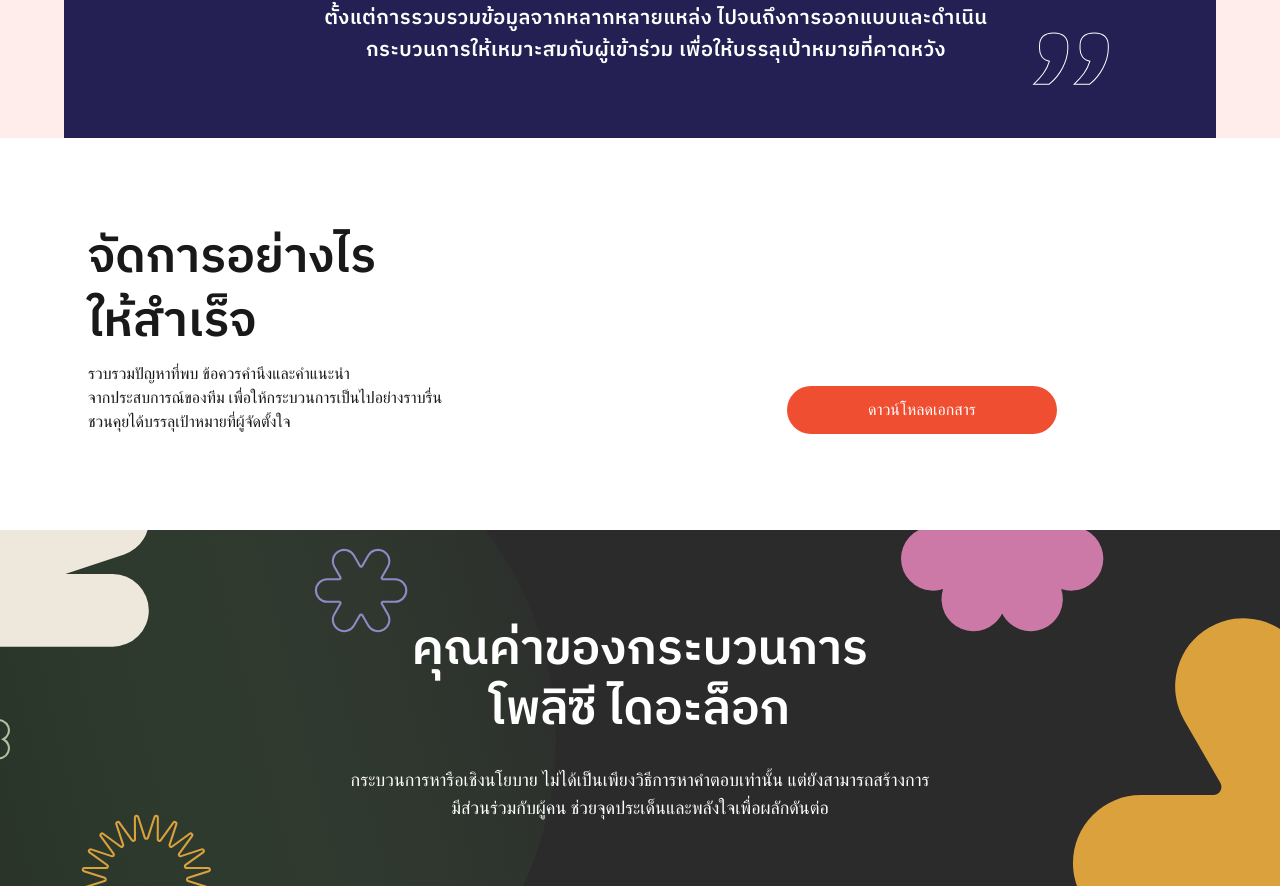
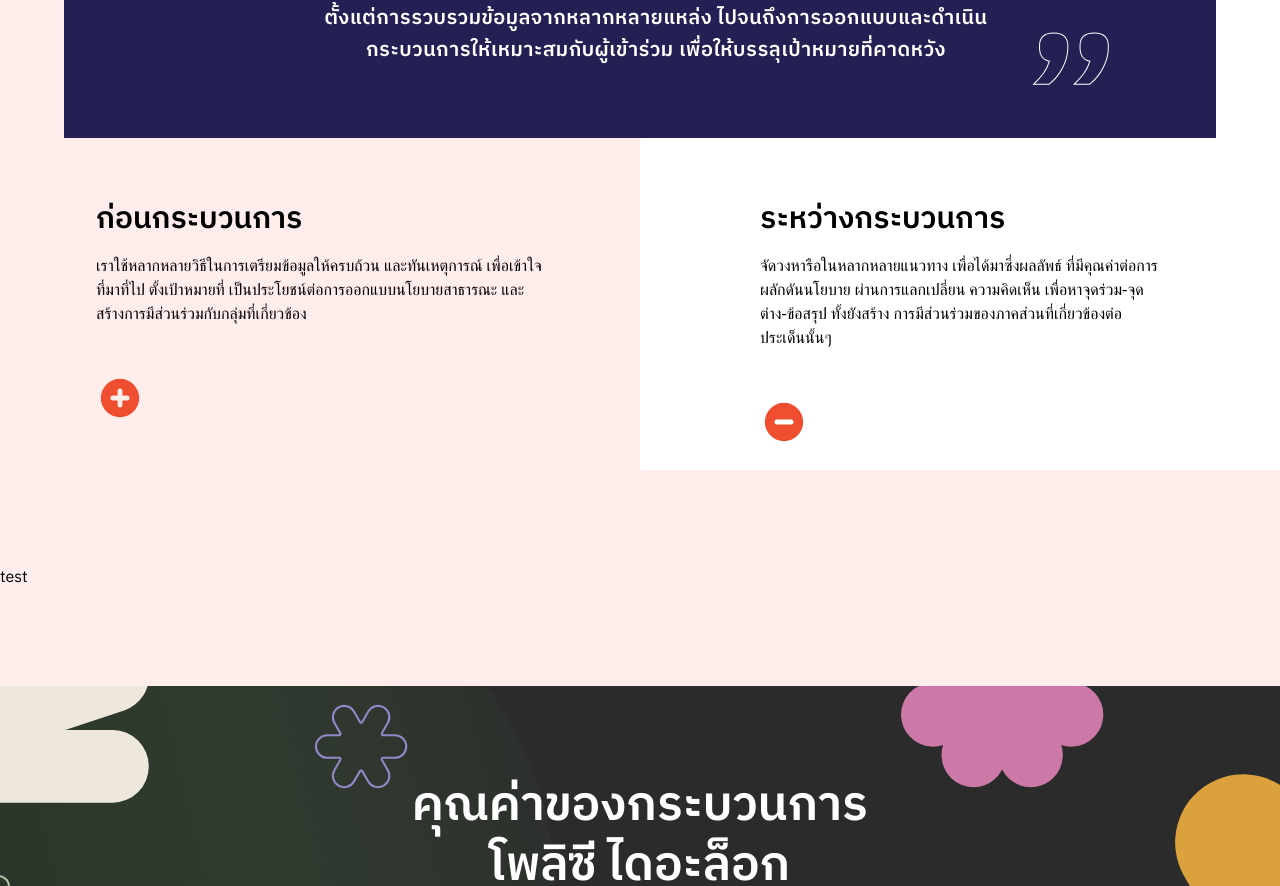
Before and after one commit to jukbot/policy-dialogue, a Next.js app: page /process in a window 1280 px wide. Shown: the part 654-1540 px from the top of the page. Built offline with nearby package versions, Linux system fonts and the light colour scheme; a web font is replaced by a local one; what @tailwindcss/typography, tailwindcss-debug-screens would draw is missing.

Commit message:
feat: process section

```diff
--- /dev/null
+++ b/components/Icon/Minus.tsx
@@ -0,0 +1,27 @@
+import React from 'react'
+
+interface Props {
+  className?: string
+}
+
+const Minus = (props: Props) => {
+  return (
+    <svg xmlns="http://www.w3.org/2000/svg" {...props}>
+      <defs>
+        <style>{'.prefix__cls-1{fill:none;stroke:#fff;stroke-width:2px}'}</style>
+      </defs>
+      <g id="prefix__Group_559" data-name="Group 559" transform="rotate(90 1071 809)">
+        <path id="prefix__Line_189" data-name="Line 189" className="prefix__cls-1" transform="translate(294.5 1846.5)" d="M0 2V0" />
+        <g id="prefix__Group_1213" data-name="Group 1213">
+          <g id="prefix__Ellipse_250" data-name="Ellipse 250" transform="translate(262 1815)" fill="#f04e30" stroke="#f04e30" strokeWidth={2}>
+            <circle cx={32.5} cy={32.5} r={32.5} stroke="none" />
+            <circle cx={32.5} cy={32.5} r={31.5} fill="none" />
+          </g>
+          <path id="prefix__Line_190" data-name="Line 190" className="prefix__cls-1" transform="translate(294.5 1828.5)" d="M0 38V0" />
+        </g>
+      </g>
+    </svg>
+  )
+}
+
+export default Minus
--- /dev/null
+++ b/components/Icon/Plus.tsx
@@ -0,0 +1,33 @@
+import React from 'react'
+
+interface Props {
+  className?: string
+}
+
+const Plus = (props: Props) => {
+  return (
+    <svg xmlns="http://www.w3.org/2000/svg" {...props}>
+      <defs>
+        <style>{'.prefix__cls-2{fill:none;stroke:#fff;stroke-width:2px}'}</style>
+      </defs>
+      <g id="prefix__Group_1214" data-name="Group 1214" transform="translate(-1046 -882)">
+        <g id="prefix__Group_560" data-name="Group 560" transform="translate(0 -933)">
+          <g id="prefix__Path_515" data-name="Path 515" fill="#f04e30">
+            <path
+              d="M32.5 64a31.396 31.396 0 01-22.274-9.226A31.396 31.396 0 011 32.5a31.396 31.396 0 019.226-22.274A31.396 31.396 0 0132.5 1a31.396 31.396 0 0122.274 9.226A31.396 31.396 0 0164 32.5a31.396 31.396 0 01-9.226 22.274A31.396 31.396 0 0132.5 64z"
+              transform="rotate(180 555.5 940)"
+            />
+            <path
+              d="M32.5 2a30.401 30.401 0 00-21.567 8.933A30.401 30.401 0 002 32.5a30.401 30.401 0 008.933 21.567A30.401 30.401 0 0032.5 63a30.401 30.401 0 0021.567-8.933A30.401 30.401 0 0063 32.5a30.401 30.401 0 00-8.933-21.567A30.401 30.401 0 0032.5 2m0-2C50.45 0 65 14.55 65 32.5S50.45 65 32.5 65 0 50.45 0 32.5 14.55 0 32.5 0z"
+              transform="rotate(180 555.5 940)"
+            />
+          </g>
+        </g>
+        <path id="prefix__Line_197" data-name="Line 197" className="prefix__cls-2" transform="translate(1078.5 895.5)" d="M0 38V0" />
+        <path id="prefix__Line_198" data-name="Line 198" className="prefix__cls-2" transform="rotate(90 91.5 1006)" d="M0 38V0" />
+      </g>
+    </svg>
+  )
+}
+
+export default Plus
--- a/components/Icon/index.tsx
+++ b/components/Icon/index.tsx
@@ -1,6 +1,8 @@
 export { default as Content } from './Content'
 export { default as Goals } from './Goals'
+export { default as Minus } from './Minus'
 export { default as Participant } from './Participant'
+export { default as Plus } from './Plus'
 export { default as Process } from './Process'
 export { default as QuestionMark } from './QuestionMark'
 export { default as Resources } from './Resources'
--- a/pages/process.tsx
+++ b/pages/process.tsx
@@ -1,7 +1,10 @@
 import AboutRiseImpact from '@/components/Footer/AboutRiseImpact'
+import { MinusCircleIcon, PlusCircleIcon } from '@heroicons/react/solid'
 import Link from 'next/link'
+import { useState } from 'react'
 
 const ProcessPage = () => {
+  const [selectedSection, setSelectedSection] = useState<number>(0)
   return (
     <div className="relative">
       <main className="relative">
@@ -16,7 +19,7 @@ const ProcessPage = () => {
           </div>
         </section>
 
-        <section className="relative h-full py-24 bg-[#FEEDEA]">
+        <section className="relative grid h-full lg:grid-cols-2">
           <section className="absolute w-full h-full space-y-12 -top-24 ">
             <div className="relative bg-[#242054] mx-auto max-w-6xl p-12 h-72 space-x-8">
               <span className="absolute top-6 left-24 text-white text-[180px] font-bold white-stoke align-top">“</span>
@@ -31,28 +34,40 @@ const ProcessPage = () => {
               <span className="absolute bottom-0 right-24 text-white text-[180px] font-bold white-stoke align-bottom rotate-180 transform">“</span>
             </div>
           </section>
-        </section>
-
-        <section className="relative h-full py-12 bg-white sm:py-24">
-          <div className="grid max-w-6xl grid-cols-1 gap-6 px-6 mx-auto text-body md:grid-cols-2">
-            <div className="flex flex-col col-span-1 space-y-8">
+          <section className={`${selectedSection === 0 ? 'bg-[#FEEDEA]' : 'bg-white'} cols-span-1 py-12 sm:pt-64`}>
+            <div className="relative flex flex-col mx-24 space-y-12">
               <div className="space-y-4">
-                <h2 className="text-4xl font-semibold sm:text-5xl">จัดการอย่างไร</h2>
-                <h2 className="text-4xl font-semibold sm:text-5xl">ให้สำเร็จ</h2>
-                <p className="font-body">
-                  รวบรวมปัญหาที่พบ ข้อควรคำนึงและคำแนะนำ
-                  <br />
-                  จากประสบการณ์ของทีม เพื่อให้กระบวนการเป็นไปอย่างราบรื่น
-                  <br /> ชวนคุยได้บรรลุเป้าหมายที่ผู้จัดตั้งใจ
+                <h3 className="text-3xl font-bold">ก่อนกระบวนการ</h3>
+                <p className="font-body max-w-prose">
+                  เราใช้หลากหลายวิธีในการเตรียมข้อมูลให้ครบถ้วน และทันเหตุการณ์ เพื่อเข้าใจที่มาที่ไป ตั้งเป้าหมายที่ เป็นประโยชน์ต่อการออกแบบนโยบายสาธารณะ
+                  และสร้างการมีส่วนร่วมกับกลุ่มที่เกี่ยวข้อง
                 </p>
               </div>
+              {selectedSection === 0 ? (
+                <PlusCircleIcon onClick={() => setSelectedSection(0)} className="flex-shrink-0 w-12 h-12 cursor-pointer text-primary hover:text-accent" />
+              ) : (
+                <MinusCircleIcon onClick={() => setSelectedSection(0)} className="flex-shrink-0 w-12 h-12 cursor-pointer text-primary hover:text-accent" />
+              )}
             </div>
-            <div className="flex items-end justify-center">
-              <Link href="/">
-                <a className="w-1/2 btn">ดาวน์โหลดเอกสาร</a>
-              </Link>
+          </section>
+          <section className={`${selectedSection === 1 ? 'bg-[#FEEDEA]' : 'bg-white'} cols-span-1 p-6 sm:pt-64`}>
+            <div className="relative flex flex-col mx-24 space-y-12 ">
+              <div className="space-y-4">
+                <h3 className="text-3xl font-bold">ระหว่างกระบวนการ</h3>
+                <p className="font-body max-w-prose">
+                  จัดวงหารือในหลากหลายแนวทาง เพื่อได้มาซึ่งผลลัพธ์ ที่มีคุณค่าต่อการผลักดันนโยบาย ผ่านการแลกเปลี่ยน ความคิดเห็น เพื่อหาจุดร่วม-จุดต่าง-ข้อสรุป
+                  ทั้งยังสร้าง การมีส่วนร่วมของภาคส่วนที่เกี่ยวข้องต่อประเด็นนั้นๆ
+                </p>
+              </div>
+              {selectedSection === 1 ? (
+                <PlusCircleIcon onClick={() => setSelectedSection(1)} className="flex-shrink-0 w-12 h-12 cursor-pointer text-primary hover:text-accent" />
+              ) : (
+                <MinusCircleIcon onClick={() => setSelectedSection(1)} className="flex-shrink-0 w-12 h-12 cursor-pointer text-primary hover:text-accent" />
+              )}
             </div>
-          </div>
+          </section>
+
+          <section className="h-full py-24 bg-[#FEEDEA] col-span-full w-full">test</section>
         </section>
 
         <section className="relative h-full px-6 pt-24 bg-center bg-no-repeat bg-cover bg-secondary bg-landing-footer">
```
